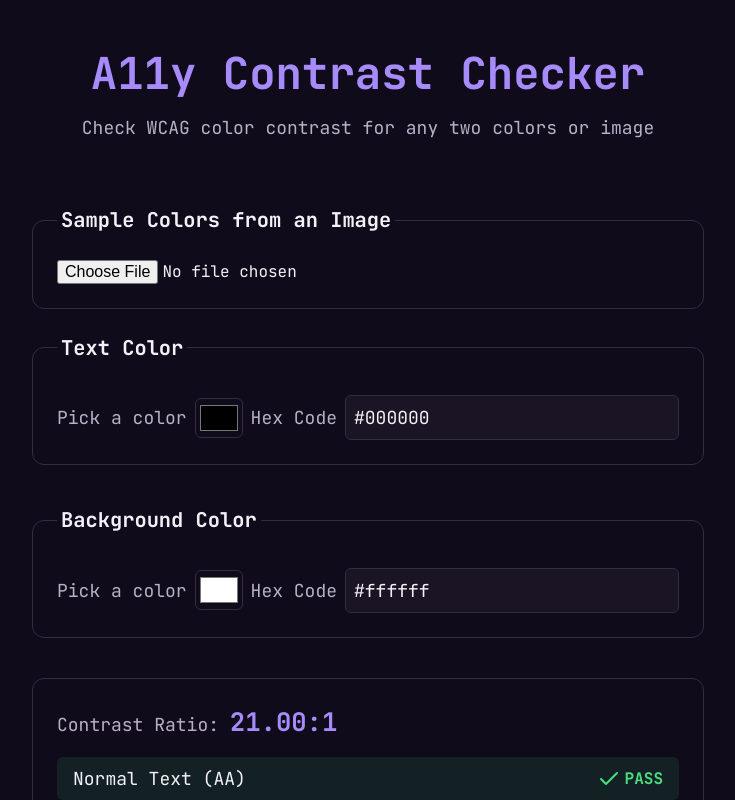
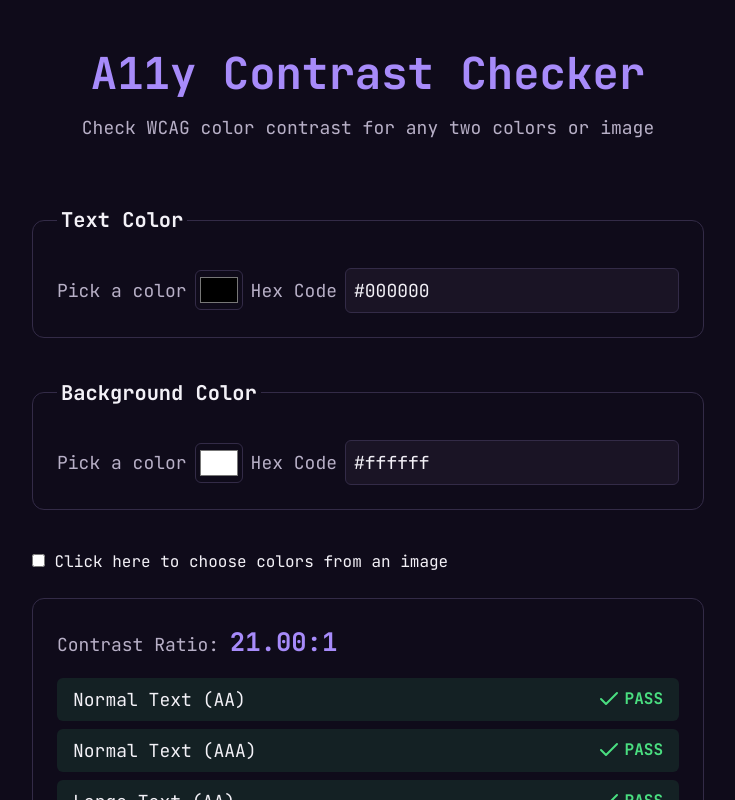
Before and after one commit to vbenedeto/a11y-contrast-checker, a Next.js app: page / in a window 1280 px wide. Shown: the top 800 px of the page, without its empty margins (272-1007 px from the left). Built offline with nearby package versions, Linux system fonts and the light colour scheme.

Commit message:
refactor: update image picker component placement and display

```diff
--- a/src/app/page.tsx
+++ b/src/app/page.tsx
@@ -33,6 +33,10 @@ const StyledMain = styled.main`
   max-width: 720px;
   margin: 0 auto;
   padding: ${({ theme }) => theme.spacing.lg};
+
+  input[type="checkbox"] {
+    accent-color: ${({ theme }) => theme.colors.primary};
+  }
 `;
 
 const StyledFooter = styled.footer`
@@ -62,6 +66,7 @@ const StyledFooter = styled.footer`
 export default function Home() {
   const [foregroundHex, setForegroundHex] = useState('#000000');
   const [backgroundHex, setBackgroundHex] = useState('#ffffff');
+  const [imageUpload, setImageUpload] = useState(false);
 
   const foregroundRgb = hexToRgb(foregroundHex);
   const backgroundRgb = hexToRgb(backgroundHex);
@@ -78,11 +83,6 @@ export default function Home() {
         <p>Check WCAG color contrast for any two colors or image</p>
       </StyledHeader>
       <StyledMain>
-        <ImageColorPicker
-          onForegroundPick={setForegroundHex}
-          onBackgroundPick={setBackgroundHex}
-        />
-
         <ColorInput
           id="foreground"
           label="Text Color"
@@ -96,6 +96,25 @@ export default function Home() {
           onChange={setBackgroundHex}
         />
 
+        <p>
+          <label htmlFor="image-upload-toggle">
+            <input
+              type="checkbox"
+              id="image-upload-toggle"
+              checked={imageUpload}
+              onChange={(e) => setImageUpload(e.target.checked)}
+            />
+            {' '}Click here to choose colors from an image
+          </label>
+        </p>
+
+        {imageUpload && (
+          <ImageColorPicker
+            onForegroundPick={setForegroundHex}
+            onBackgroundPick={setBackgroundHex}
+          />
+        )}
+
         <ResultsPanel result={result} />
       </StyledMain>
       <StyledFooter>
--- a/src/components/ImageColorPicker.tsx
+++ b/src/components/ImageColorPicker.tsx
@@ -128,7 +128,7 @@ export function ImageColorPicker({ onForegroundPick, onBackgroundPick }: ImageCo
 
   return (
     <Container>
-      <legend>Sample Colors from an Image</legend>
+      <legend>Pick Colors from an Image</legend>
 
       <UploadRow>
         <VisuallyHidden htmlFor="image-upload">
@@ -140,8 +140,9 @@ export function ImageColorPicker({ onForegroundPick, onBackgroundPick }: ImageCo
 
       {imageLoaded && (
         <RadioGroup role="radiogrup" aria-label="Choose which color you're picking">
-          <label htmlFor="">
+          <label htmlFor="radio-foreground">
             <input
+              id="radio-foreground"
               type="radio"
               name="pick-target"
               checked={pickTarget === 'foreground'}
@@ -149,8 +150,9 @@ export function ImageColorPicker({ onForegroundPick, onBackgroundPick }: ImageCo
             />
             Pick text color
           </label>
-          <label htmlFor="">
+          <label htmlFor="radio-background">
             <input
+              id="radio-background"
               type="radio"
               name="pick-target"
               checked={pickTarget === 'background'}
```
